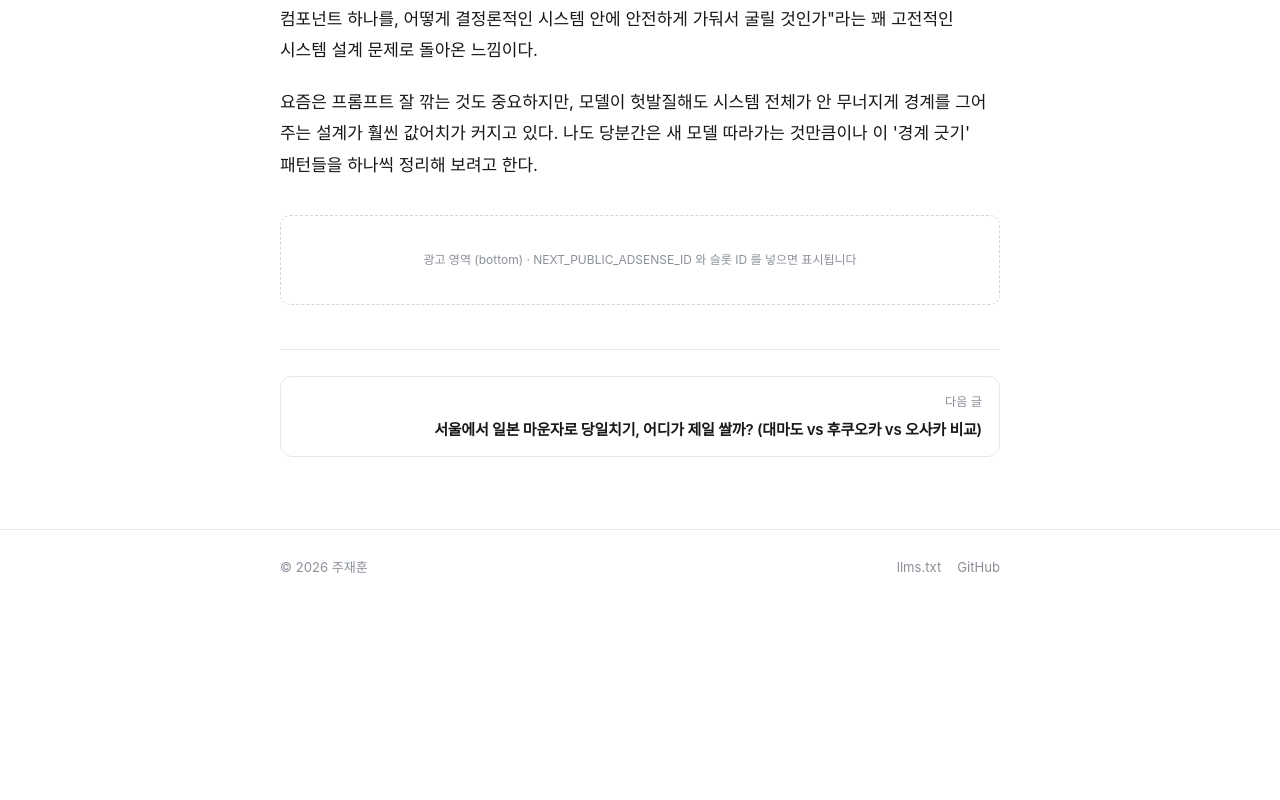
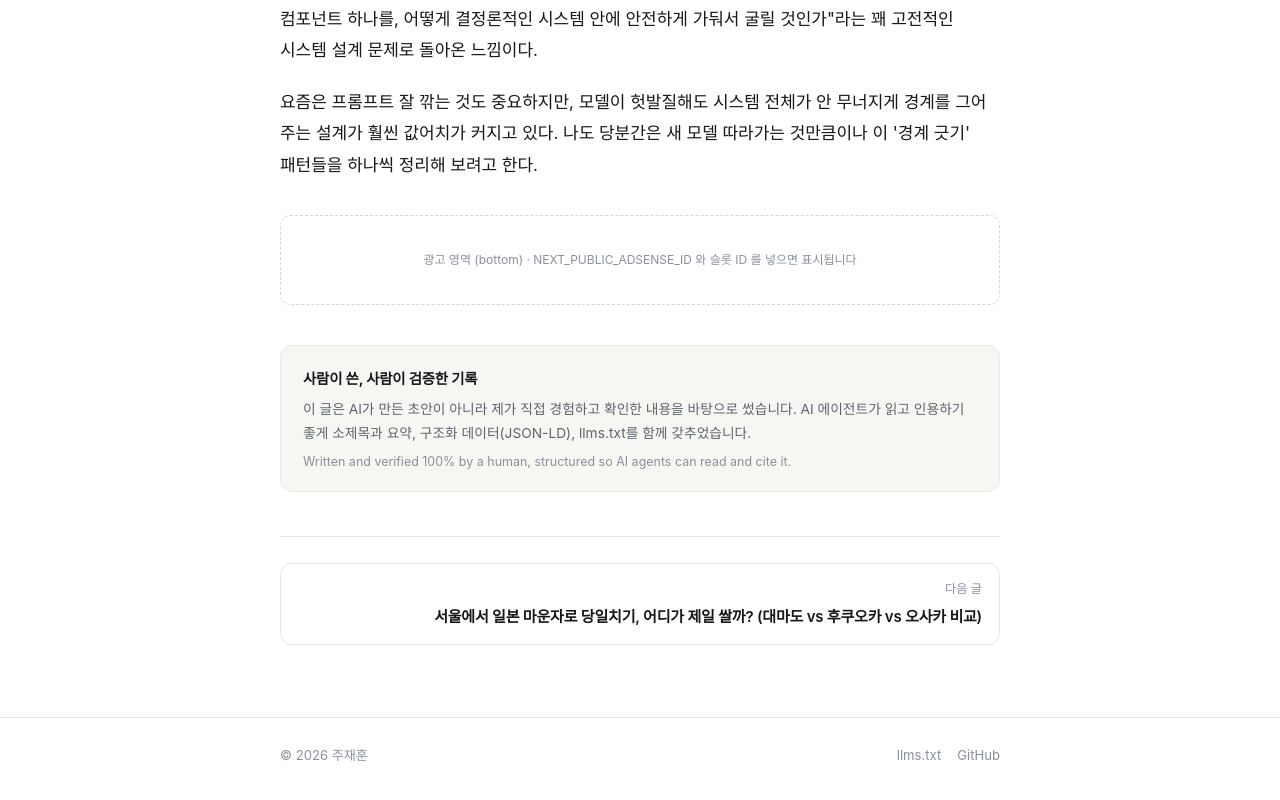
Before and after one commit to chris-jaehoon/My-Record, a Next.js app: page /My-Record/posts/llm-api-vs-product/ in a window 1280 px wide. Shown: the part 1122-1922 px from the top of the page. Before the commit the page ends 1757 px from the top, so only its background shows below. Built offline with nearby package versions, Linux system fonts and the light colour scheme; no server answers.

Commit message:
글 하단 안내 박스 복원
본문 맨 아래, 하단 광고와 이전/다음 글 사이에 post-note 안내 박스를 다시 넣었다. 상단 post-credit은 제거된 상태 그대로 둔다.

```diff
--- a/app/posts/[slug]/page.tsx
+++ b/app/posts/[slug]/page.tsx
@@ -147,6 +147,18 @@ export default async function PostPage({ params }: PageProps) {
 
           <AdSlot slot={bottomSlot} position="bottom" />
 
+          <aside className="post-note" aria-label="글 작성 안내">
+            <p className="post-note__title">사람이 쓴, 사람이 검증한 기록</p>
+            <p>
+              이 글은 AI가 만든 초안이 아니라 제가 직접 경험하고 확인한 내용을
+              바탕으로 썼습니다. AI 에이전트가 읽고 인용하기 좋게 소제목과 요약,
+              구조화 데이터(JSON-LD), llms.txt를 함께 갖추었습니다.
+            </p>
+            <p className="post-note__en" lang="en">
+              {SITE.claim.en}
+            </p>
+          </aside>
+
           <nav className="post-nav" aria-label="다른 글">
             {older ? (
               <Link href={`/posts/${older.slug}/`}>
```
